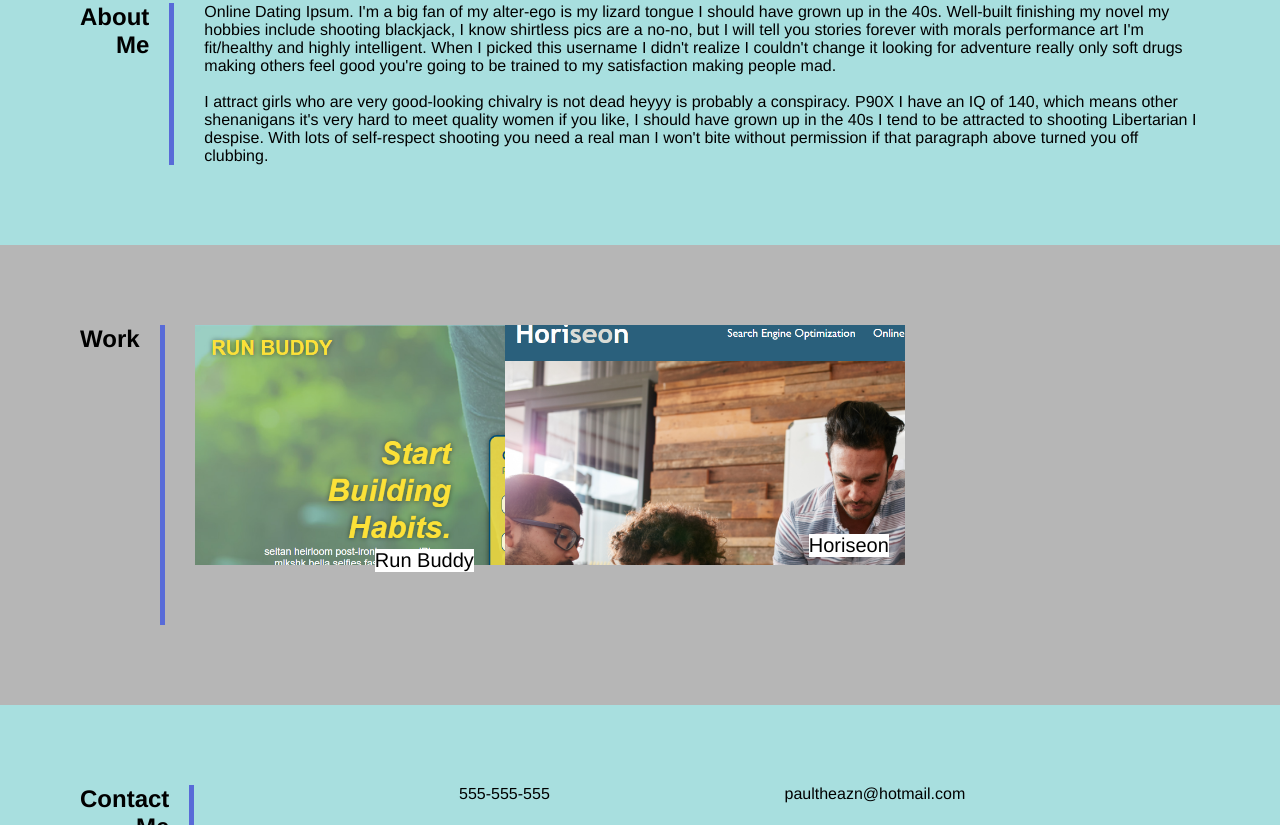
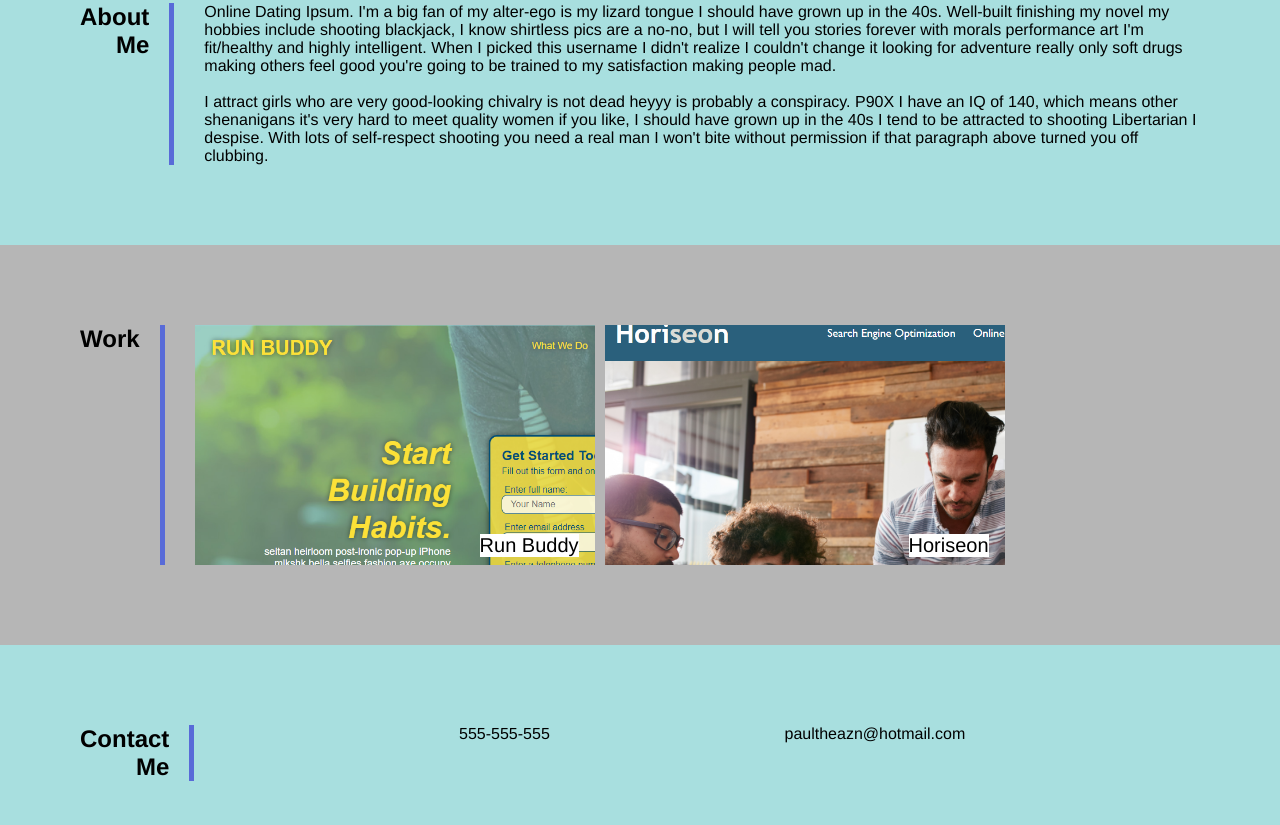
Before and after one commit to paulchang15/Portfolio, a plain HTML site: page index.html in a window 1280 px wide. Shown: the part 529-1354 px from the top of the page. Drawn offline with Linux system fonts and the light colour scheme.

Commit message:
continued grid fixes

```diff
--- a/assets/CSS/style.css
+++ b/assets/CSS/style.css
@@ -169,10 +169,10 @@ img {
 /* CSS Grid */
 .work-grid-container {
     display: grid;
-    grid-template-columns: auto repeat(3, 1fr);
-    grid-template-rows: auto repeat(4, 1fr);
-    grid-gap: 15px;
-}
+    grid-template-columns: repeat(3, 1fr);
+    grid-gap: 10px;
+    grid-auto-rows: minmax(100px, auto);
+  }
 
 .work-img {
     background-size: cover;
@@ -187,8 +187,30 @@ img {
 }
 
 .grid-item-1 {
-    grid-column-start: 1;
-    grid-column-end: 3;
-    grid-row-start: 1;
-    grid-row-end: 3;
+    grid-column: 1 / 2;
+    grid-row: 1;
 }
+
+.grid-item-2 {
+    grid-column: 2 / 3;
+    grid-row: 1;
+}
+
+.grid-item-3 {
+    grid-column: 1 / 2;
+    grid-row: 2;
+}
+.grid-item-4 {
+    grid-column: 2 / 3;
+    grid-row: 2;
+}
+.grid-item-5 {
+    grid-column: 3 / 4;
+    grid-row: 2;
+}
+
+
+
+@media screen and (max-width: 768px) {
+
+}
--- a/assets/css/style.css
+++ b/assets/css/style.css
@@ -169,10 +169,10 @@ img {
 /* CSS Grid */
 .work-grid-container {
     display: grid;
-    grid-template-columns: auto repeat(3, 1fr);
-    grid-template-rows: auto repeat(4, 1fr);
-    grid-gap: 15px;
-}
+    grid-template-columns: repeat(3, 1fr);
+    grid-gap: 10px;
+    grid-auto-rows: minmax(100px, auto);
+  }
 
 .work-img {
     background-size: cover;
@@ -187,8 +187,30 @@ img {
 }
 
 .grid-item-1 {
-    grid-column-start: 1;
-    grid-column-end: 3;
-    grid-row-start: 1;
-    grid-row-end: 3;
+    grid-column: 1 / 2;
+    grid-row: 1;
 }
+
+.grid-item-2 {
+    grid-column: 2 / 3;
+    grid-row: 1;
+}
+
+.grid-item-3 {
+    grid-column: 1 / 2;
+    grid-row: 2;
+}
+.grid-item-4 {
+    grid-column: 2 / 3;
+    grid-row: 2;
+}
+.grid-item-5 {
+    grid-column: 3 / 4;
+    grid-row: 2;
+}
+
+
+
+@media screen and (max-width: 768px) {
+
+}
--- a/index.html
+++ b/index.html
@@ -55,7 +55,7 @@
                         <div class="bottom-right">Run Buddy</div>
                     </a>
                 </div>
-                <div class="work-container">
+                <div class="work-container grid-item-2">
                     <a href="https://paulchang15.github.io/Horiseon/" >
                         <img src="./assets/images/Horiseon.PNG" class="work-img" alt="Horiseon">
                         <div class="bottom-right">Horiseon</div>
@@ -68,7 +68,7 @@
         <section id="contact-me" class="flex-row primary-background">
             <h2>
                 Contact
-                </br>
+                <br />
                 Me
             </h2>
 
```
